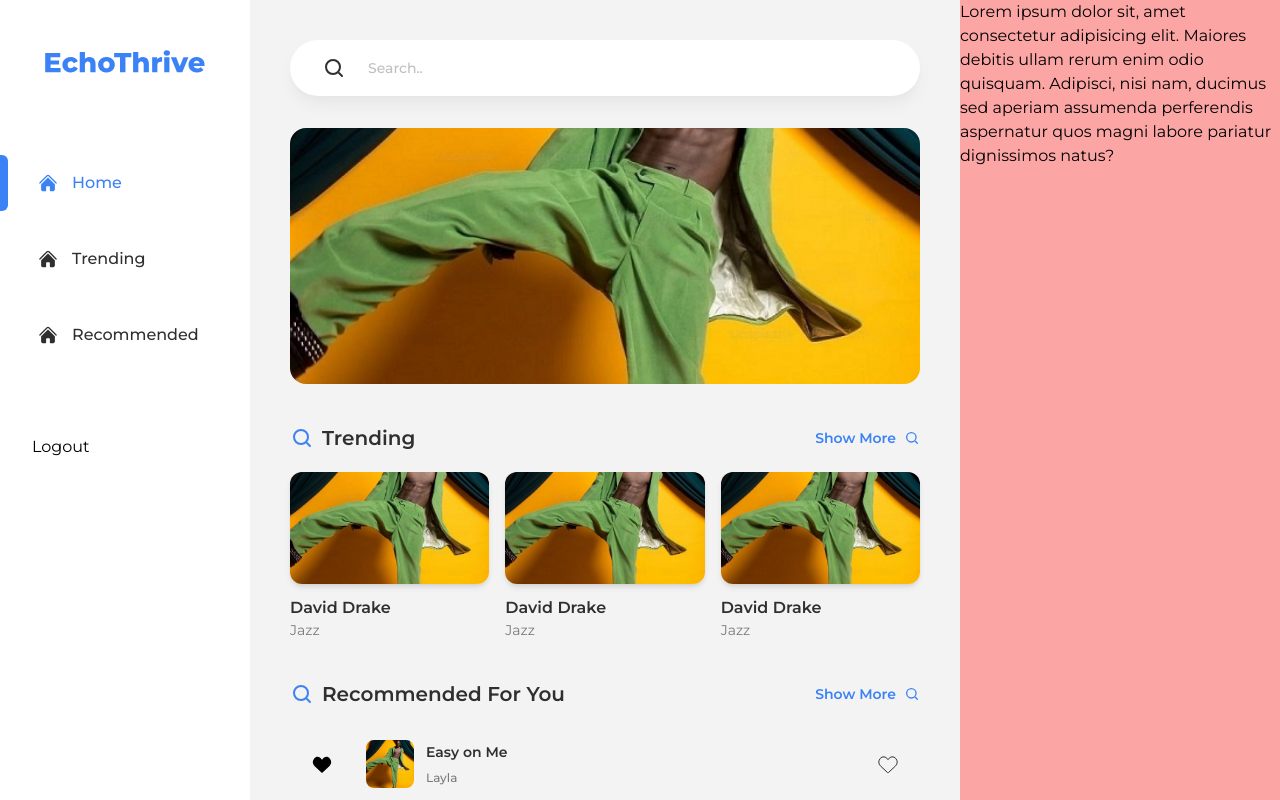
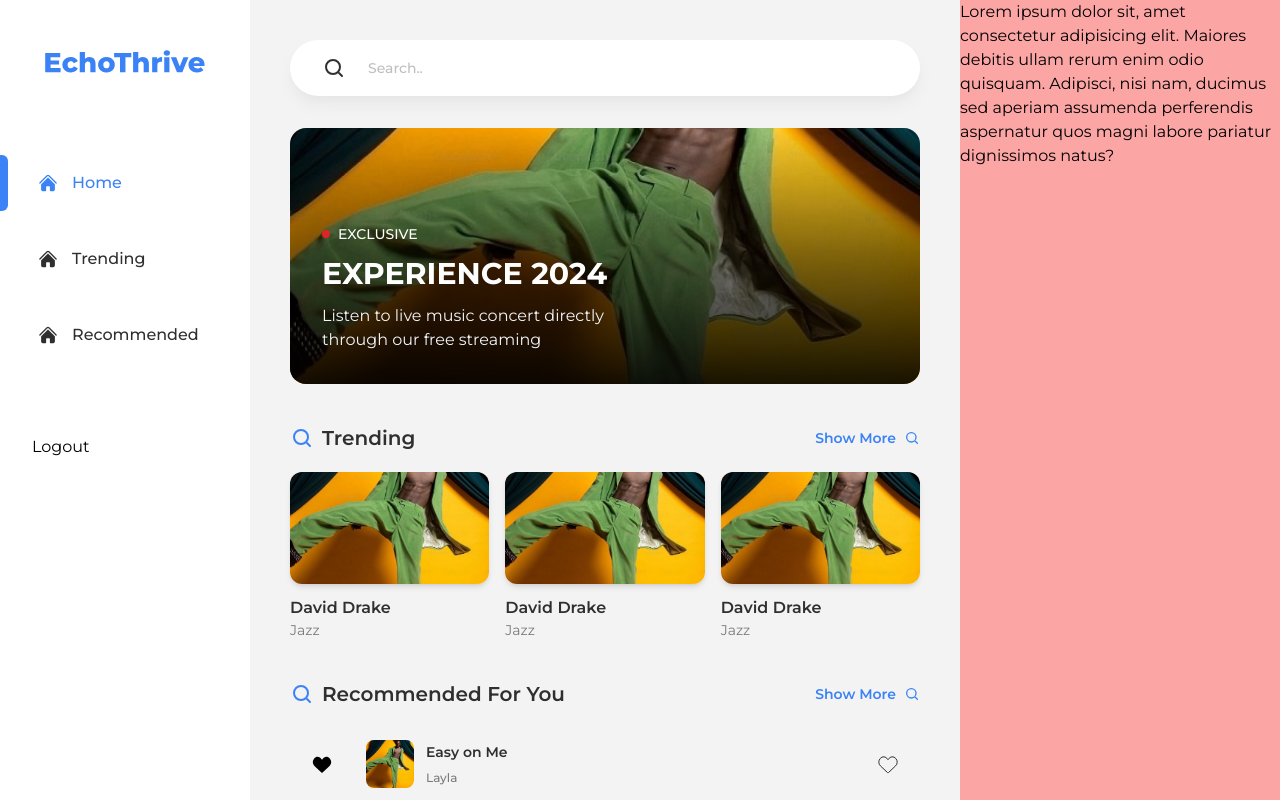
Before and after one commit to Babatunde-Ben/wegro, a React (Vite) app: page /home in a window 1280 px wide. Shown: the top 800 px of the page. Built offline with nearby package versions, Linux system fonts and the light colour scheme.

Commit message:
feat: added overlay to home banner image

```diff
--- a/src/pages/Home.tsx
+++ b/src/pages/Home.tsx
@@ -8,12 +8,27 @@ const Home = () => {
   const navigate = useNavigate();
   return (
     <section className=" px-5 md:px-10">
-      <div className="overflow-hidden rounded-2xl w-full mb-10">
+      <div className="overflow-hidden relative rounded-2xl w-full mb-10">
         <img
           src={BannerImage}
           alt=""
           className="object-cover w-full h-44 sm:h-56 md:h-64"
         />
+        <div className="w-full h-full absolute top-0 left-0 bg-gradient-to-b from-transparent via-black/50 to-black/90 flex flex-col justify-end p-8">
+          <div>
+            <p className="flex items-center gap-2 text-white mb-3 text-sm uppercase font-medium">
+              {" "}
+              <span className="w-2 h-2 inline-block rounded-full  bg-red-600"></span>
+              <span>Exclusive</span>
+            </p>
+            <p className="text-3xl font-bold mb-3 text-white uppercase">
+              Experience 2024
+            </p>
+            <p className="w-3/5 text-slate-100 ">
+              Listen to live music concert directly through our free streaming
+            </p>
+          </div>
+        </div>
       </div>
       <div className="mb-10">
         <div className="flex justify-between items-center mb-5">
@@ -27,7 +42,7 @@ const Home = () => {
           </p>
           <p
             onClick={() => navigate("/trending")}
-            className="flex items-center gap-2 cursor-pointer text-blue-500 text-sm "
+            className="flex items-center gap-2 cursor-pointer text-blue-500 text-sm hover:text-blue-400"
           >
             <span className=" font-semibold capitalize">show more</span>{" "}
             <span>
@@ -54,7 +69,7 @@ const Home = () => {
           </p>
           <p
             onClick={() => navigate("/recommended")}
-            className="flex items-center gap-2 cursor-pointer text-blue-500 text-sm "
+            className="flex items-center gap-2 cursor-pointer text-blue-500 text-sm hover:text-blue-400"
           >
             <span className=" font-semibold capitalize">show more</span>{" "}
             <span>
```
